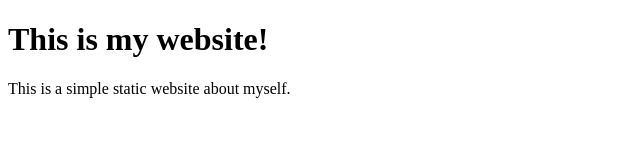
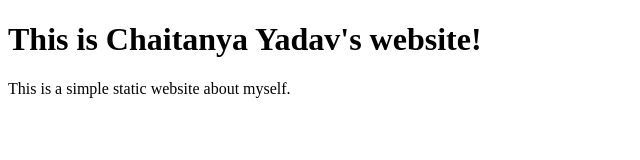
Before and after one commit to cy2000yadav/my-website-for-scaler, a plain HTML site: page index.html in a window 1280 px wide. Shown: the whole page, without its empty margins (0-640 px from the left). Drawn offline with Linux system fonts and the light colour scheme.

Commit message:
Update index.html

```diff
--- a/index.html
+++ b/index.html
@@ -4,7 +4,7 @@
   <title>My Website</title>
 </head>
 <body>
-  <h1>This is my website!</h1>
+  <h1>This is Chaitanya Yadav's website!</h1>
   <p>This is a simple static website about myself.</p>
 </body>
 </html>
```
